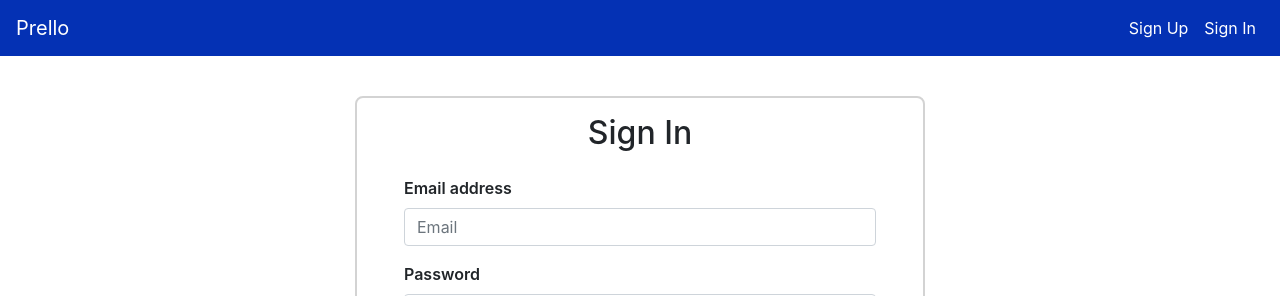
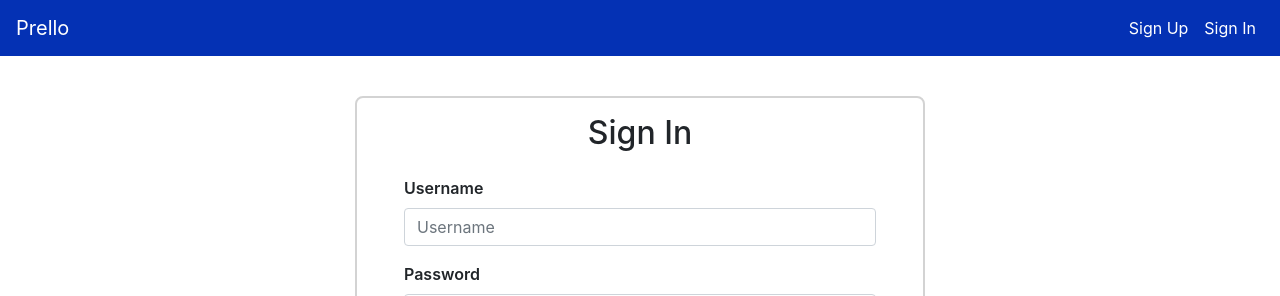
Before and after one commit to PaulContremoulin/PrelloProject, a React (Create React App) app in the folder client/: page / in a window 1280 px wide. Shown: the top 296 px of the page. Built offline with nearby package versions, Linux system fonts and the light colour scheme; no server answers.

Commit message:
[Front] - change email by username

```diff
--- a/client/src/components/Login/Login.jsx
+++ b/client/src/components/Login/Login.jsx
@@ -1,54 +1,38 @@
 // Modules
 import React from 'react';
-import './Login.css';
-import { Container, Row, Col, Form, FormGroup, Label, Input, Button, FormFeedback } from 'reactstrap';
-import { FontAwesomeIcon } from '@fortawesome/react-fontawesome'
 
 // Css...
+import './Login.css';
 
 // Actions & Constant
-
+import { Container, Row, Col, Form, FormGroup, Label, Input, Button } from 'reactstrap';
 
 export class Login extends React.Component {
     constructor(props) {
         super(props);
         this.state = {
-            'email': '',
+            'username': '',
             'password': '',
-            validate: {
-                emailState: '',
-            },
-        }
+        };
         this.handleChange = this.handleChange.bind(this);
-    }
-
-    validateEmail(e) {
-        const emailRex = /^(([^<>()[\]\\.,;:\s@"]+(\.[^<>()[\]\\.,;:\s@"]+)*)|(".+"))@((\[[0-9]{1,3}\.[0-9]{1,3}\.[0-9]{1,3}\.[0-9]{1,3}\])|(([a-zA-Z\-0-9]+\.)+[a-zA-Z]{2,}))$/;
-        const { validate } = this.state
-        if (emailRex.test(e.target.value)) {
-            validate.emailState = 'success'
-        } else {
-            validate.emailState = 'error'
-        }
-        this.setState({ validate })
     }
 
     handleChange = async (event) => {
         const { target } = event;
         const value = target.type === 'checkbox' ? target.checked : target.value;
         const { name } = target;
-        await this.setState({
+        this.setState({
             [ name ]: value,
         });
-    }
+    };
 
     submitForm(e) {
         e.preventDefault();
-        alert(this.state.email+'  '+this.state.password);
-    }
+        alert(this.state.username+'  '+this.state.password);
+    };
 
     render() {
-        const { email, password } = this.state;
+        const { username, password } = this.state;
         const { onClick } = this.props;
         return (
             <Container>
@@ -58,27 +42,19 @@ export class Login extends React.Component {
                     <Form className="form" onSubmit={ (e) => this.submitForm(e) }>
                         <Col>
                             <FormGroup>
-                                <Label>Email address</Label>
+                                <Label>Username</Label>
                                 <Input
-                                    type="email"
-                                    name="email"
-                                    placeholder="Email"
-                                    value={ email }
-                                    valid={ this.state.validate.emailState === 'success' }
-                                    invalid={ this.state.validate.emailState === 'error' }
-                                    onChange={ (e) => {
-                                        this.validateEmail(e)
-                                        this.handleChange(e)
-                                    } }
+                                    type="text"
+                                    name="username"
+                                    placeholder="Username"
+                                    value={ username }
+                                    onChange={ (e) => this.handleChange(e)}
                                 />
-                                <FormFeedback invalid>
-                                    Please input a correct email.
-                                </FormFeedback>
                             </FormGroup>
                         </Col>
                         <Col>
                             <FormGroup>
-                                <Label for="examplePassword">Password</Label>
+                                <Label>Password</Label>
                                 <Input
                                     type="password"
                                     name="password"
@@ -93,7 +69,7 @@ export class Login extends React.Component {
                         </Col>
                     </Form>
                     <Col className="text-center">
-                        <Button><FontAwesomeIcon icon="github-square" />Sign In with Github</Button>
+                        <Button>Sign In with Github</Button>
                     </Col>
                   <Row>
                     <Col className="text-center">
```
